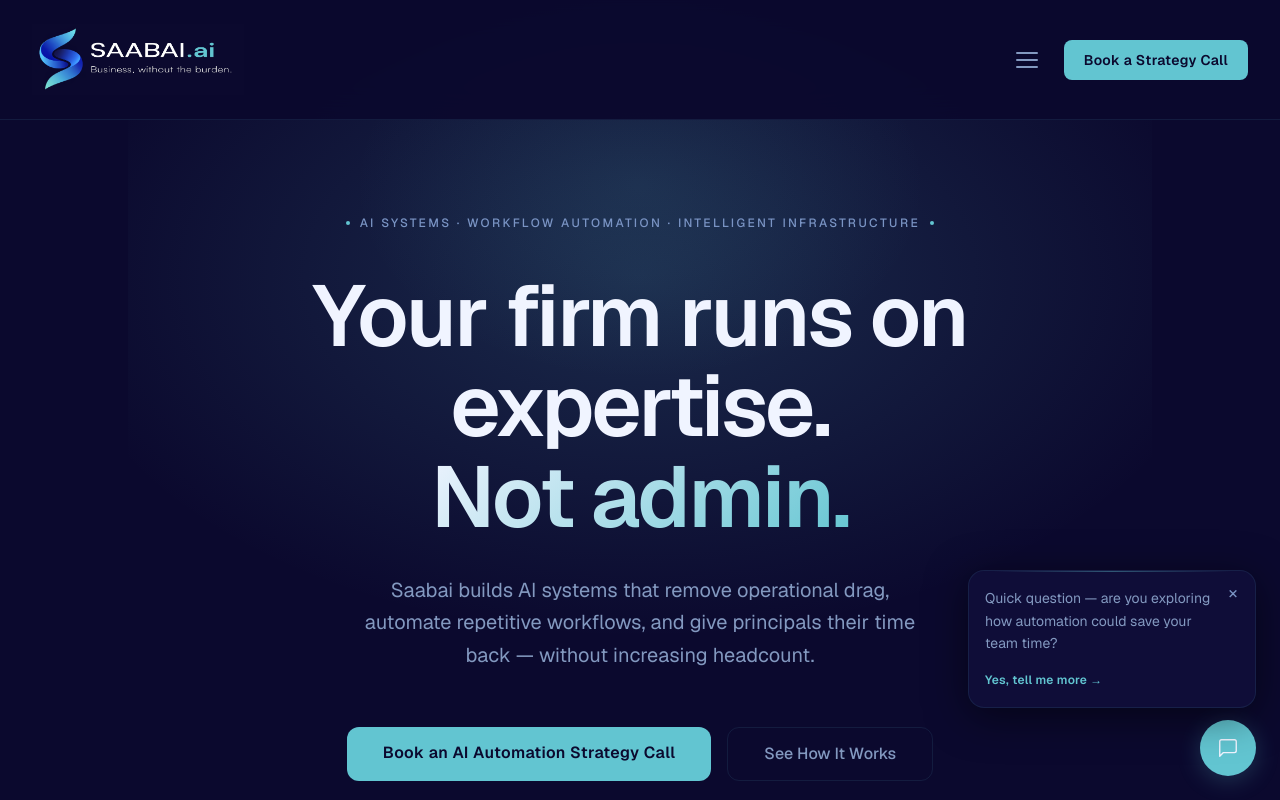
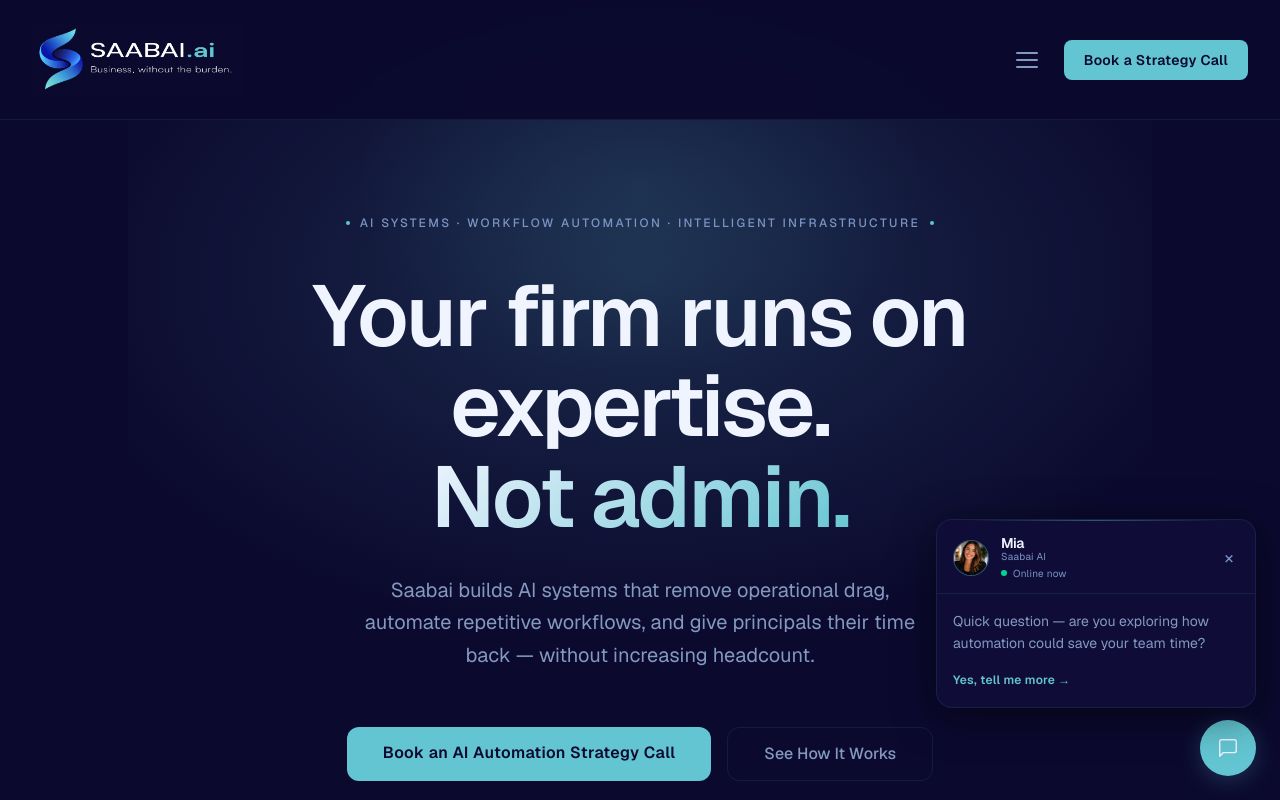
Before and after one commit to sg-satoshi/saabai-site, a Next.js app: page / in a window 1280 px wide. Shown: the top 800 px of the page. Built offline with nearby package versions, Linux system fonts and the light colour scheme.

Commit message:
Add Mia header (avatar, name, Saabai AI, online) to proactive bubble

```diff
--- a/app/components/ChatWidget.tsx
+++ b/app/components/ChatWidget.tsx
@@ -166,17 +166,51 @@ export default function ChatWidget() {
 
       {/* ── Proactive bubble ─────────────────────────────────────────── */}
       {showBubble && !isOpen && (
-        <div className="w-72 bg-saabai-surface border border-saabai-border rounded-2xl shadow-[0_8px_40px_rgba(0,0,0,0.5)] relative overflow-hidden">
-          <div className="h-px absolute top-0 left-6 right-6 bg-gradient-to-r from-transparent via-saabai-teal/40 to-transparent" />
-          <div className="p-4">
+        <div className="w-80 bg-saabai-surface border border-saabai-border rounded-2xl shadow-[0_8px_40px_rgba(0,0,0,0.5)] relative overflow-hidden">
+          <div className="h-px absolute top-0 left-8 right-8 bg-gradient-to-r from-transparent via-saabai-teal/40 to-transparent" />
+
+          {/* Mini header — matches expanded widget */}
+          <div className="flex items-center justify-between px-4 pt-4 pb-3 border-b border-saabai-border">
+            <div className="flex items-center gap-3">
+              <div className="w-9 h-9 rounded-full overflow-hidden border border-saabai-teal/30 shrink-0 bg-saabai-teal/10">
+                <img
+                  src="/brand/agent-avatar.png"
+                  alt="Mia"
+                  width={36}
+                  height={36}
+                  className="w-full h-full object-cover"
+                  onError={(e) => {
+                    const target = e.currentTarget;
+                    target.style.display = "none";
+                    const parent = target.parentElement;
+                    if (parent) {
+                      parent.innerHTML =
+                        '<span class="w-full h-full flex items-center justify-center text-saabai-teal text-sm font-bold">M</span>';
+                    }
+                  }}
+                />
+              </div>
+              <div>
+                <p className="text-sm font-semibold text-saabai-text tracking-tight leading-none mb-0.5">Mia</p>
+                <p className="text-[10px] text-saabai-text-dim tracking-wide leading-none mb-1">Saabai AI</p>
+                <div className="flex items-center gap-1.5">
+                  <span className="w-1.5 h-1.5 rounded-full bg-emerald-400 inline-block" />
+                  <span className="text-[10px] text-saabai-text-dim tracking-wide">Online now</span>
+                </div>
+              </div>
+            </div>
             <button
               onClick={() => setShowBubble(false)}
-              className="absolute top-3 right-3 w-5 h-5 flex items-center justify-center text-saabai-text-dim hover:text-saabai-text transition-colors text-lg leading-none"
+              className="w-5 h-5 flex items-center justify-center text-saabai-text-dim hover:text-saabai-text transition-colors text-lg leading-none"
               aria-label="Dismiss"
             >
               ×
             </button>
-            <p className="text-sm text-saabai-text-muted leading-relaxed mb-3 pr-5">
+          </div>
+
+          {/* Message + CTA */}
+          <div className="p-4">
+            <p className="text-sm text-saabai-text-muted leading-relaxed mb-3">
               Quick question — are you exploring how automation could save your team time?
             </p>
             <button
```
